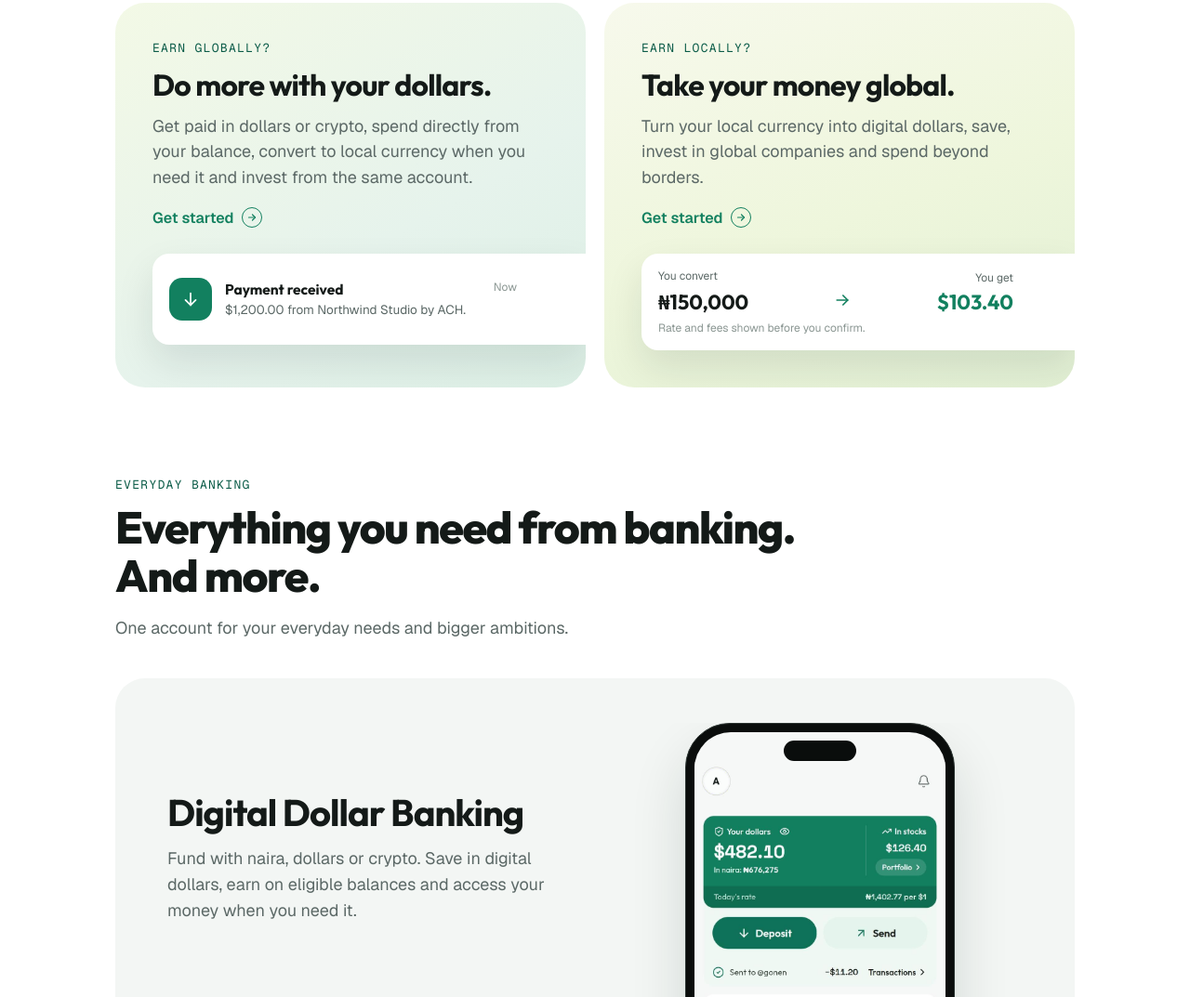
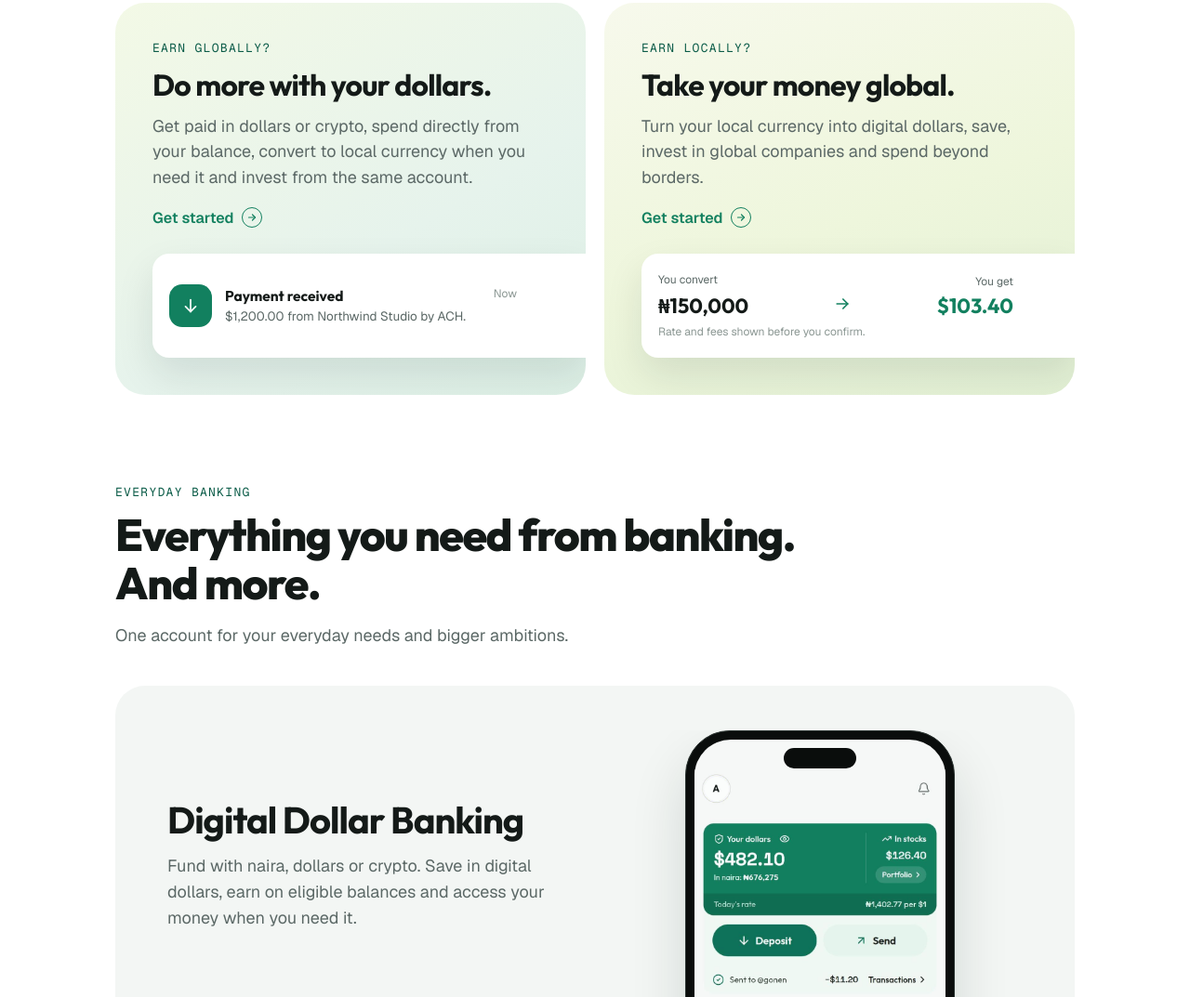
Before and after one commit to devylongs/tokkenly-site-preview, a plain HTML site: page index.html in a window 1280 px wide. Shown: the part 2478-3551 px from the top of the page at 93% size. Drawn offline with nearby package versions, Linux system fonts and the light colour scheme.

Commit message:
Preview: earner inner cards 112px
Co-Authored-By: Claude Opus 5.5 <noreply@anthropic.com>
Claude-Session: https://claude.ai/code/session_016R4JVdbeXMpP6r29tmMcYc

```diff
--- a/index.html
+++ b/index.html
@@ -266,7 +266,7 @@ a{color:#12805f}a:hover{color:#0b3d31}
 .pslider .partner-mark{opacity:.9;transition:opacity .2s}.pslider .partner-mark:hover{opacity:1}
 @media (max-width:760px){.pslider ul{gap:40px !important;padding:0 20px !important}.ptrack{animation-duration:24s}}
 @media (prefers-reduced-motion:reduce){.ptrack{animation:none;width:auto !important;justify-content:center}.ptrack > ul{flex-wrap:wrap;justify-content:center;row-gap:12px}.ptrack > ul[aria-hidden]{display:none !important}.pslider{-webkit-mask-image:none;mask-image:none}}
-.earn-vis > div{min-height:98px;box-sizing:border-box;display:flex;flex-direction:column;justify-content:center}.earn-vis > .gn{flex-direction:row;align-items:center}
+.earn-vis > div{min-height:112px;box-sizing:border-box;display:flex;flex-direction:column;justify-content:center}.earn-vis > .gn{flex-direction:row;align-items:center}
 </style>
 
 <div id="top" class="tk" style="width: 100%; padding-top: 24px; background: #ffffff; overflow-x: clip">
```
